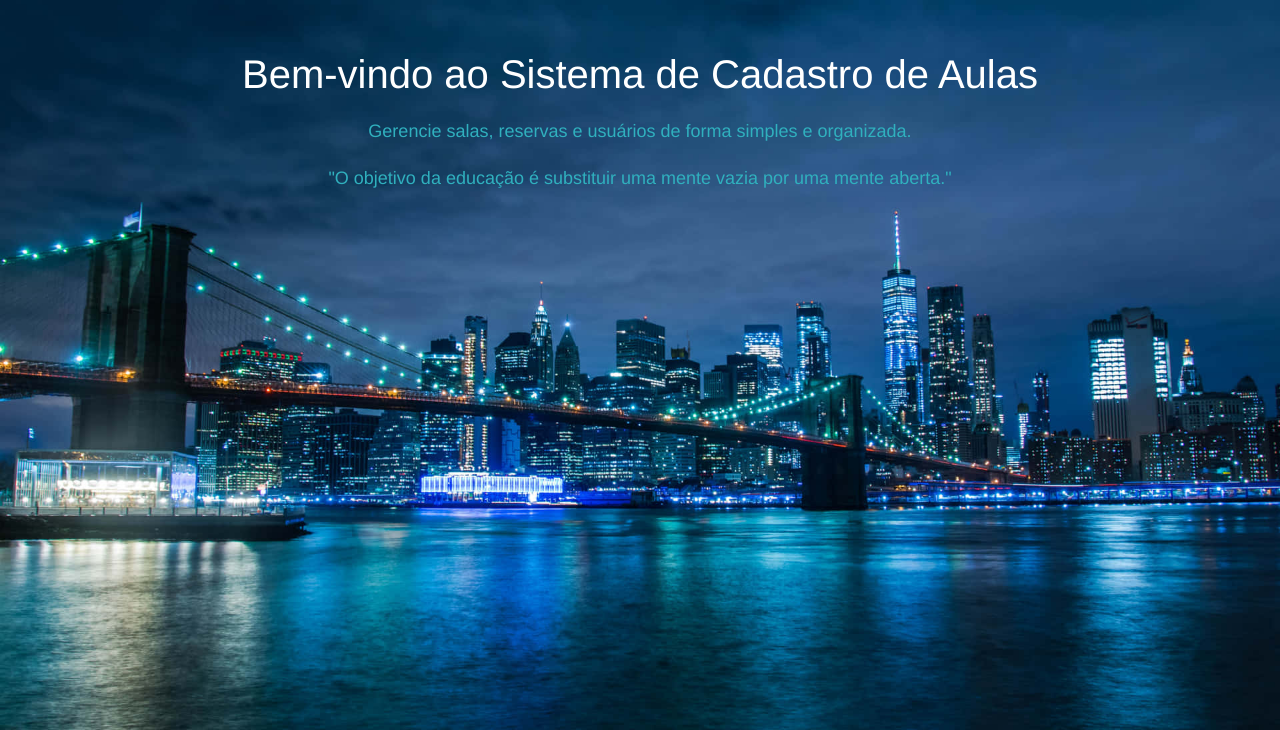
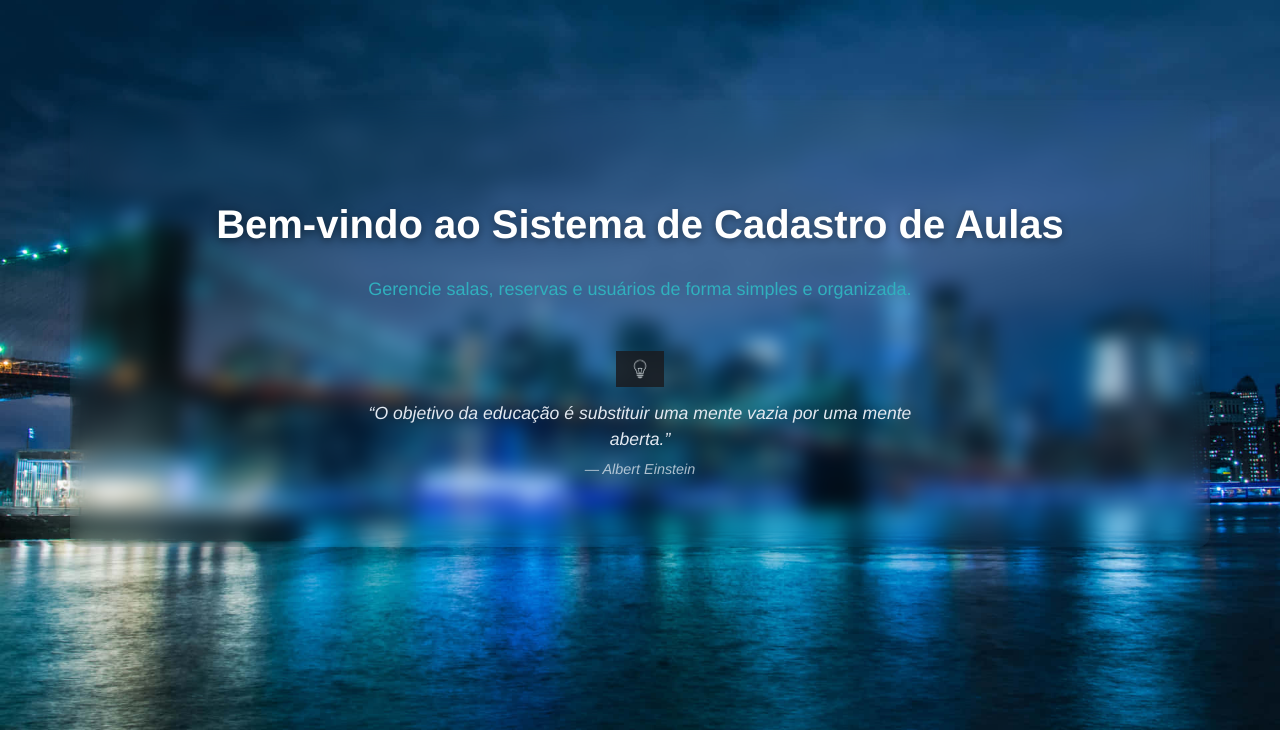
Before and after one commit to Erickstaub/Trabalho_Python, a Django app: template core/templates/core/menu.html in a window 1280 px wide. Shown: the part 70-800 px from the top of the page. Run offline with Django 5.2, Linux system fonts and the light colour scheme; the template is opened without the code that fills it: values that come from a table or form of the project are taken from there, others are empty; data comes from the database, SQL or seed files in the repository; both versions use the stored data as it was after the commit.

Commit message:
atualização_final

```diff
--- a/core/static/core/usuarios.css
+++ b/core/static/core/usuarios.css
@@ -1,6 +1,4 @@
-/* =========================
-   FUNDO PADRÃO
-========================= */
+
 
 body {
     margin: 10px;
@@ -17,9 +15,6 @@ body {
 }
 
 
-/* =========================
-   CONTAINER GLASS
-========================= */
 
 .container {
     margin-top: 100px;
@@ -38,9 +33,6 @@ body {
 }
 
 
-/* =========================
-   REMOVE VISUAL PADRÃO CARD
-========================= */
 
 .card {
     background: transparent;
@@ -51,11 +43,6 @@ body {
 .card-body {
     padding: 0;
 }
-
-
-/* =========================
-   TÍTULO + BOTÃO
-========================= */
 
 h4 {
     text-align: center;
@@ -78,10 +65,6 @@ h4 {
     box-shadow: 0 8px 20px rgba(57, 145, 218, 0.6);
 }
 
-
-/* =========================
-   TABELA ESTILO GLASS
-========================= */
 
 .table {
     background: rgba(0,0,0,0.3);
@@ -107,9 +90,6 @@ h4 {
 }
 
 
-/* =========================
-   BOTÃO EDITAR
-========================= */
 
 .btn-outline-primary {
     border-color: #4ad6e0;
@@ -124,9 +104,6 @@ h4 {
 }
 
 
-/* =========================
-   BADGES
-========================= */
 
 .badge {
     padding: 6px 12px;
@@ -156,10 +133,6 @@ h4 {
 }
 
 
-/* =========================
-   ACESSO NEGADO
-========================= */
-
 h1 {
     text-align: center;
     margin-top: 50px;
@@ -173,9 +146,7 @@ p {
 }
 
 
-/* =========================
-   ANIMAÇÃO
-========================= */
+
 
 @keyframes fadeIn {
     from {
@@ -187,7 +158,7 @@ p {
         transform: translateY(0);
     }
 }
-/* ===== NAVBAR ===== */
+
 
 nav {
     width: 100%;
@@ -201,7 +172,7 @@ nav {
     box-sizing: border-box;
 }
 
-/* Lista da esquerda */
+
 nav ul {
     list-style: none;
     display: flex;
@@ -223,7 +194,6 @@ nav ul li a:hover {
     color: #4ad6e0;
 }
 
-/* Parte direita (usuário) */
 .auth-buttons {
     display: flex;
     align-items: center;
@@ -237,7 +207,7 @@ nav ul li a:hover {
     color: #111;
 }
 
-/* Foto perfil */
+
 .foto-perfil {
     width: 38px;
     height: 38px;
@@ -246,7 +216,6 @@ nav ul li a:hover {
     border: 2px solid #4ad6e0;
 }
 
-/* Dropdown */
 .dropdown {
     display: none;
     position: absolute;
@@ -284,3 +253,262 @@ nav ul li a:hover {
     border-radius: 50%;
     object-fit: cover;
 }
+.hero {
+    position: relative;
+    height: 100vh;
+    display: flex;
+    align-items: center;
+    justify-content: center;
+    overflow: hidden;
+    background-color: #0f172a;
+}
+
+
+.hero-bg {
+    position: absolute;
+    inset: 0;
+    background: url("/static/core/img/education-bg.gif") center / cover no-repeat;
+    opacity: 0.25;
+    filter: blur(1px);
+    z-index: 1;
+}
+
+
+.hero::after {
+    content: "";
+    position: absolute;
+    inset: 0;
+    background: rgba(15, 23, 42, 0.65);
+    z-index: 2;
+}
+
+.hero-content {
+    position: relative;
+    z-index: 3;
+    text-align: center;
+    max-width: 800px;
+    padding: 2rem;
+    color: #f8fafc;
+}
+
+/* Frase */
+.hero-content blockquote {
+    margin-top: 1.5rem;
+    font-size: 1.1rem;
+    font-style: italic;
+    color: #cbd5f5;
+}
+
+.hero-content blockquote span {
+    display: block;
+    margin-top: 0.5rem;
+    font-size: 0.9rem;
+    opacity: 0.8;
+}
+.quote-box {
+    margin-top: 2rem;
+    display: flex;
+    flex-direction: column;
+    align-items: center;
+    gap: 0.8rem;
+}
+
+.quote-gif {
+    width: 48px;
+    height: auto;
+    opacity: 0.85;
+}
+
+.quote-box blockquote {
+    font-size: 1.1rem;
+    font-style: italic;
+    color: #e2e8f0;
+    text-align: center;
+    max-width: 600px;
+}
+
+.quote-box blockquote span {
+    display: block;
+    margin-top: 0.4rem;
+    font-size: 0.9rem;
+    opacity: 0.75;
+}
+.hero-title {
+    color: #ffffff;
+    font-weight: 600;
+    text-shadow: 0 2px 8px rgba(0,0,0,0.4);
+}
+
+
+.form-container {
+    max-width: 520px;
+    margin: 0 auto;
+    background: rgba(15, 23, 42, 0.65);
+    backdrop-filter: blur(10px);
+    border-radius: 14px;
+    padding: 30px 35px;
+    box-shadow: 0 12px 35px rgba(0,0,0,0.45);
+    color: #ffffff;
+}
+
+.form-header {
+    font-size: 22px;
+    font-weight: 600;
+    text-align: center;
+    margin-bottom: 25px;
+    color: #ffffff;
+}
+
+.form-body form {
+    display: flex;
+    flex-direction: column;
+    gap: 14px;
+}
+
+
+.form-body label {
+    font-size: 14px;
+    font-weight: 500;
+    color: #cbd5f5;
+    text-align: left;
+}
+
+
+.form-body input[type="text"],
+.form-body input[type="email"],
+.form-body input[type="url"] {
+    width: 100%;
+    padding: 10px 12px;
+    border-radius: 6px;
+    border: 1px solid rgba(255,255,255,0.25);
+    background: rgba(255,255,255,0.08);
+    color: #ffffff;
+    font-size: 14px;
+    outline: none;
+    transition: 0.25s ease;
+}
+
+.form-body input::placeholder {
+    color: rgba(255,255,255,0.5);
+}
+
+.form-body input:focus {
+    border-color: #4ad6e0;
+    box-shadow: 0 0 0 2px rgba(74,214,224,0.25);
+}
+
+
+.form-body input[readonly] {
+    opacity: 0.7;
+    cursor: not-allowed;
+}
+
+
+.form-body button[type="submit"] {
+    margin-top: 15px;
+    background-color: #4ad6e0;
+    color: #ffffff;
+    border: none;
+    padding: 11px;
+    font-size: 15px;
+    font-weight: 600;
+    border-radius: 6px;
+    cursor: pointer;
+    transition: 0.3s ease;
+}
+
+.form-body button[type="submit"]:hover {
+    background-color: #4197ac;
+    transform: translateY(-1px);
+    box-shadow: 0 8px 20px rgba(74,214,224,0.4);
+}
+
+
+.profile-picture {
+    margin: 0 auto 15px auto;
+    display: block;
+    width: 160px;
+    height: 160px;
+    border-radius: 50%;
+    object-fit: cover;
+    border: 3px solid #4ad6e0;
+}
+
+
+button[onclick*="abremodaldelete"] {
+    margin-top: 10px;
+    background: transparent;
+    border: 1px solid #ea5455;
+    color: #ea5455;
+    padding: 10px;
+    border-radius: 6px;
+    font-weight: 600;
+    cursor: pointer;
+    transition: 0.3s ease;
+}
+
+button[onclick*="abremodaldelete"]:hover {
+    background-color: #ea5455;
+    color: #ffffff;
+}
+
+
+.modal {
+    position: fixed;
+    inset: 0;
+    background: rgba(0,0,0,0.7);
+    display: none;
+    align-items: center;
+    justify-content: center;
+    z-index: 9999;
+}
+
+.modal.active {
+    display: flex;
+}
+
+.modal-content {
+    background: #0f172a;
+    padding: 25px 30px;
+    border-radius: 12px;
+    max-width: 400px;
+    text-align: center;
+    color: #ffffff;
+    box-shadow: 0 15px 40px rgba(0,0,0,0.6);
+}
+
+.modal-content p {
+    margin-bottom: 20px;
+    font-size: 15px;
+}
+
+
+.confirm-delete-button {
+    background-color: #ea5455;
+    color: #ffffff;
+    border: none;
+    padding: 10px 18px;
+    border-radius: 6px;
+    font-weight: 600;
+    cursor: pointer;
+    margin-right: 10px;
+}
+
+.confirm-delete-button:hover {
+    background-color: #c13d3f;
+}
+
+.cancel-delete-button {
+    background: transparent;
+    border: 1px solid #4ad6e0;
+    color: #4ad6e0;
+    padding: 10px 18px;
+    border-radius: 6px;
+    font-weight: 600;
+    cursor: pointer;
+}
+
+.cancel-delete-button:hover {
+    background-color: #4ad6e0;
+    color: #ffffff;
+}
--- a/core/templates/core/menu.html
+++ b/core/templates/core/menu.html
@@ -1,25 +1,30 @@
+{% extends 'core/base.html' %}
+{% load static %}
 
-{% extends 'core/base.html' %}
-{% block title %}Menu {% endblock %}
+{% block title %}Menu{% endblock %}
+
 {% block content %}
 
 {% if conta %}
-{% load static %}
 <link rel="stylesheet" href="{% static 'core/usuarios.css' %}">
 
-<div class="hero">
-    <div class="hero-content">
+<div class="card shadow container">
 
 
-        <h1>Bem-vindo ao Sistema de Cadastro de Aulas</h1>
+
+       <h1 class="hero-title">Bem-vindo ao Sistema de Cadastro de Aulas</h1>
 
         <p>
             Gerencie salas, reservas e usuários de forma simples e organizada.
         </p>
-        <div>
-            <p>
-                "O objetivo da educação é substituir uma mente vazia por uma mente aberta."
-            </p>
+
+        <div class="quote-box">
+            <img src="{% static 'core/img/idea.gif' %}" alt="Educação em movimento" class="quote-gif">
+
+            <blockquote>
+                “O objetivo da educação é substituir uma mente vazia por uma mente aberta.”
+                <span>— Albert Einstein</span>
+            </blockquote>
         </div>
 
         <div class="hero-buttons">
@@ -42,8 +47,6 @@
                     Ver Reservas
                 </button>
 
-            {% elif conta.nivel == '3' %}
-
             {% endif %}
 
         </div>
@@ -52,7 +55,7 @@
 </div>
 
 {% else %}
-    <p>Usuário não autenticado.</p>
+<p>Usuário não autenticado.</p>
 {% endif %}
 
 {% endblock %}
```
Also changed, not shown: core/views.py (+20 -13 lines), core/static/core/img/idea.gif (added), db.sqlite3.
